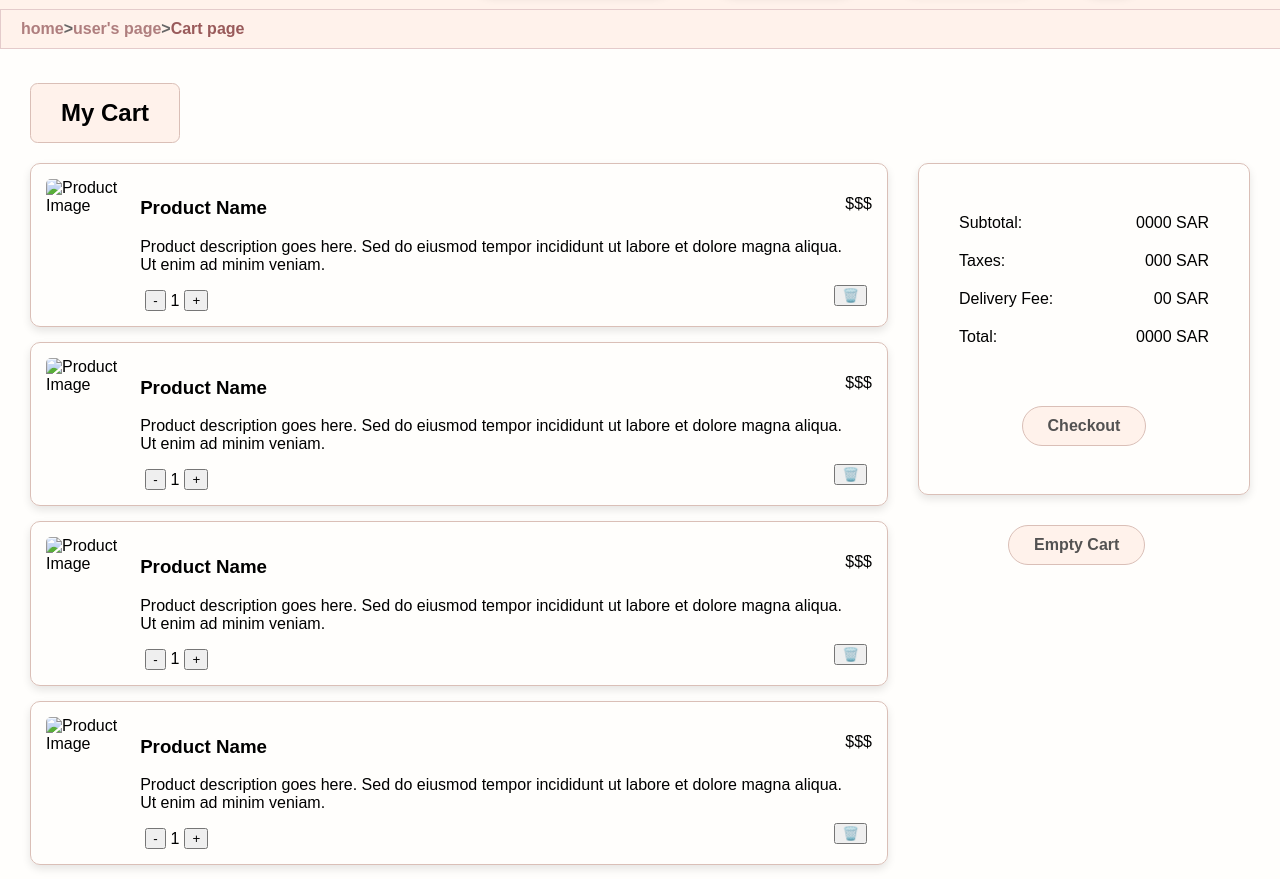
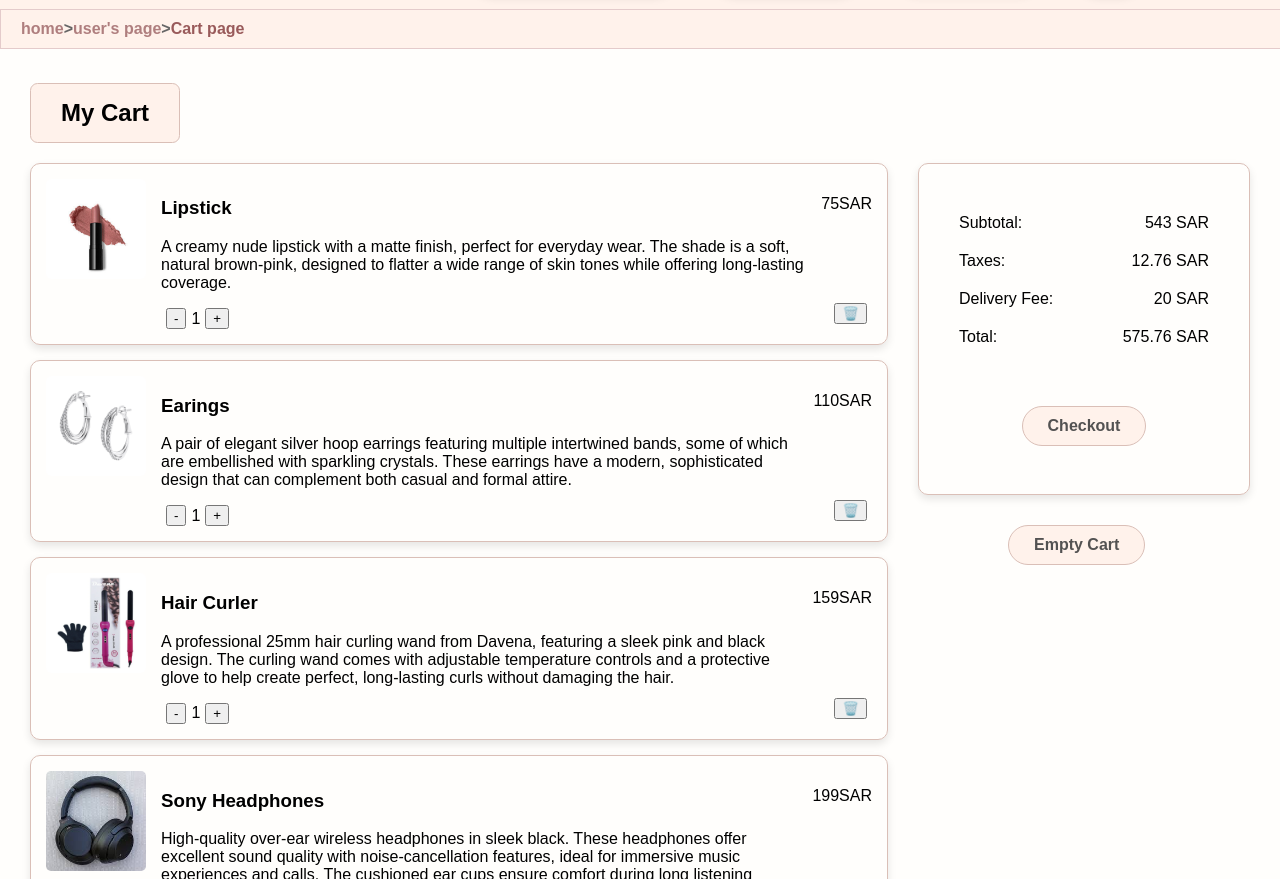
Before and after one commit to Ft0oo0n6/Web-project, a plain HTML site: page ViewCart.html in a window 1280 px wide. Shown: the part 73-952 px from the top of the page. Drawn offline with Linux system fonts and the light colour scheme.

Commit message:
wewewewew

```diff
--- a/ViewCart.html
+++ b/ViewCart.html
@@ -47,11 +47,11 @@
             <div id="allContainer">
                 <div id="itemsContainer">
                     <div class="cart-item">
-                        <img src="images/" alt="Product Image" class="product-image">
+                        <img src="images/lipstick.jpg" alt="Lipstick" class="product-image">
                         <div class="quanDescrip">
                             <div class="descrip">
-                                <h3>Product Name</h3>
-                                <p>Product description goes here. Sed do eiusmod tempor incididunt ut labore et dolore magna aliqua. Ut enim ad minim veniam.</p>
+                                <h3>Lipstick</h3>
+                                <p>A creamy nude lipstick with a matte finish, perfect for everyday wear. The shade is a soft, natural brown-pink, designed to flatter a wide range of skin tones while offering long-lasting coverage.</p>
                             </div>
                             <div class="quantity">
                                 <button>-</button>
@@ -59,18 +59,18 @@
                                 <button>+</button>
                             </div>
                         </div>
-                        <p class="price">$$$</p>
+                        <p class="price">75SAR</p>
                         <div class="clearItem">
                             <button class="delete">🗑️</button>
                         </div>
                     </div>
 
                     <div class="cart-item">
-                        <img src="placeholder-image-url.jpg" alt="Product Image" class="product-image">
+                        <img src="images/earings.jpg" alt="Earings" class="product-image">
                         <div class="quanDescrip">
                             <div class="descrip">
-                                <h3>Product Name</h3>
-                                <p>Product description goes here. Sed do eiusmod tempor incididunt ut labore et dolore magna aliqua. Ut enim ad minim veniam.</p>
+                                <h3>Earings</h3>
+                                <p>A pair of elegant silver hoop earrings featuring multiple intertwined bands, some of which are embellished with sparkling crystals. These earrings have a modern, sophisticated design that can complement both casual and formal attire.</p>
                             </div>
                             <div class="quantity">
                                 <button>-</button>
@@ -78,18 +78,18 @@
                                 <button>+</button>
                             </div>
                         </div>
-                        <p class="price">$$$</p>
+                        <p class="price">110SAR</p>
                         <div class="clearItem">
                             <button class="delete">🗑️</button>
                         </div>
                     </div>
 
                     <div class="cart-item">
-                        <img src="placeholder-image-url.jpg" alt="Product Image" class="product-image">
+                        <img src="images/444.webp" alt="Hair Curler" class="product-image">
                         <div class="quanDescrip">
                             <div class="descrip">
-                                <h3>Product Name</h3>
-                                <p>Product description goes here. Sed do eiusmod tempor incididunt ut labore et dolore magna aliqua. Ut enim ad minim veniam.</p>
+                                <h3>Hair Curler</h3>
+                                <p>A professional 25mm hair curling wand from Davena, featuring a sleek pink and black design. The curling wand comes with adjustable temperature controls and a protective glove to help create perfect, long-lasting curls without damaging the hair.</p>
                             </div>
                             <div class="quantity">
                                 <button>-</button>
@@ -97,18 +97,18 @@
                                 <button>+</button>
                             </div>
                         </div>
-                        <p class="price">$$$</p>
+                        <p class="price">159SAR</p>
                         <div class="clearItem">
                             <button class="delete">🗑️</button>
                         </div>
                     </div>
 
                     <div class="cart-item">
-                        <img src="placeholder-image-url.jpg" alt="Product Image" class="product-image">
+                        <img src="images/SonyHeadphones.jpeg" alt="Sony Headphones" class="product-image">
                         <div class="quanDescrip">
                             <div class="descrip">
-                                <h3>Product Name</h3>
-                                <p>Product description goes here. Sed do eiusmod tempor incididunt ut labore et dolore magna aliqua. Ut enim ad minim veniam.</p>
+                                <h3>Sony Headphones</h3>
+                                <p>High-quality over-ear wireless headphones in sleek black. These headphones offer excellent sound quality with noise-cancellation features, ideal for immersive music experiences and calls. The cushioned ear cups ensure comfort during long listening sessions.</p>
                             </div>
                             <div class="quantity">
                                 <button>-</button>
@@ -116,7 +116,7 @@
                                 <button>+</button>
                             </div>
                         </div>
-                        <p class="price">$$$</p>
+                        <p class="price">199SAR</p>
                         <div class="clearItem">
                             <button class="delete">🗑️</button>
                         </div>
@@ -124,10 +124,10 @@
                 </div>
                 <div class="cartSum">
                     <div class="summary">
-                        <div class="row"><span>Subtotal:</span> <span>0000 SAR</span></div>
-                        <div class="row"><span>Taxes:</span> <span>000 SAR</span></div>
-                        <div class="row"><span>Delivery Fee:</span> <span>00 SAR</span></div>
-                        <div class="row total"><span>Total:</span> <span>0000 SAR</span></div>
+                        <div class="row"><span>Subtotal:</span> <span>543 SAR</span></div>
+                        <div class="row"><span>Taxes:</span> <span>12.76 SAR</span></div>
+                        <div class="row"><span>Delivery Fee:</span> <span>20 SAR</span></div>
+                        <div class="row total"><span>Total:</span> <span>575.76 SAR</span></div>
                         <div class="sumCheckout">
                             <button class="checkout">Checkout</button>
                         </div>
```
